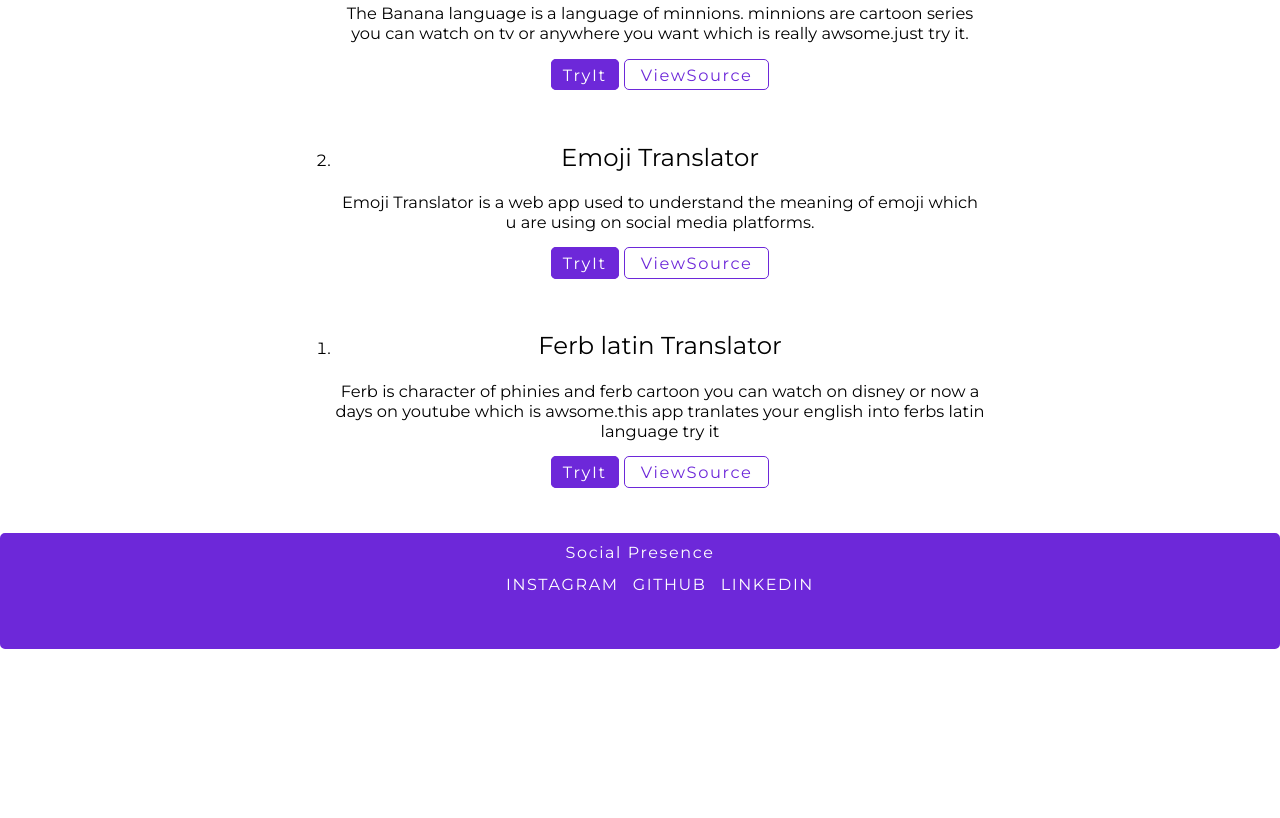
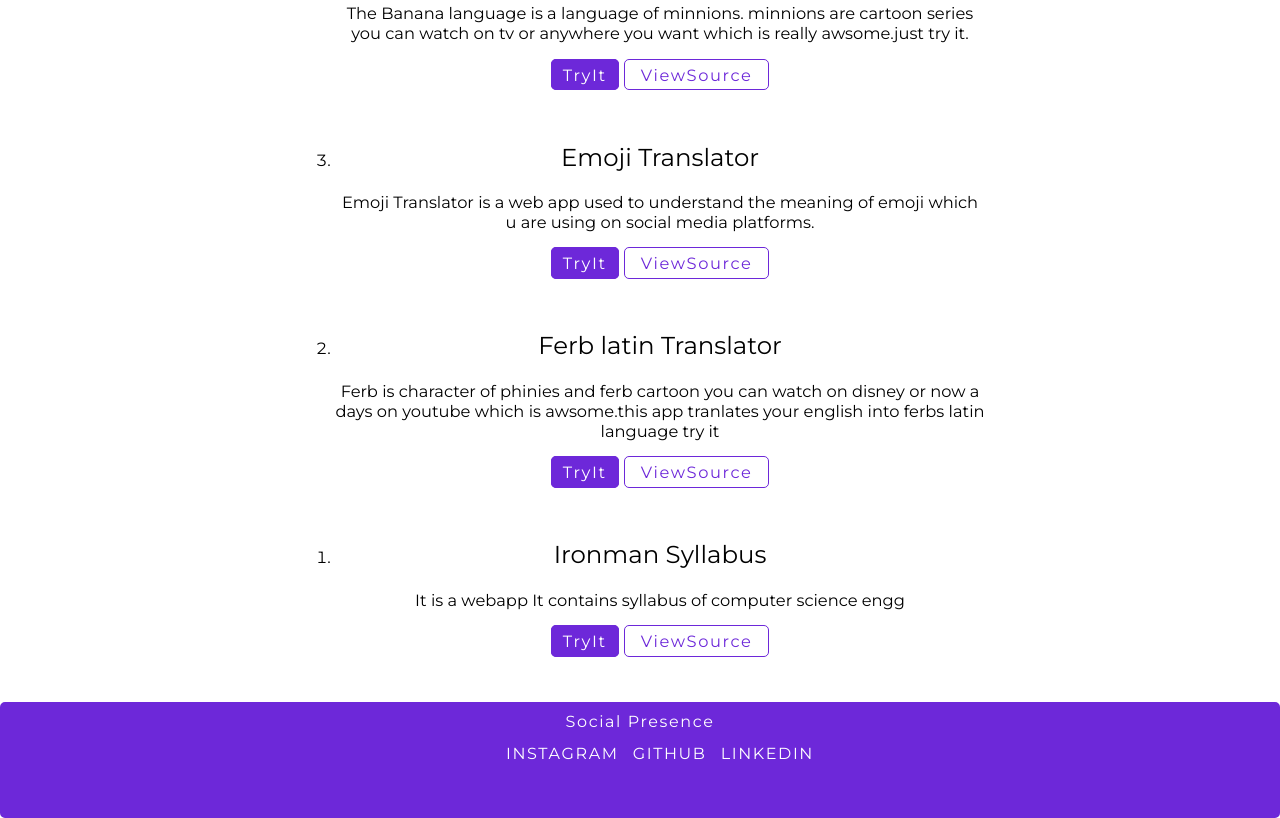
Before and after one commit to nickurane/neogprofile, a plain HTML site: page projects.html in a window 1280 px wide. Shown: the part 1020-1838 px from the top of the page. Before the commit the page ends 1669 px from the top, so only its background shows below. Drawn offline with Linux system fonts and the light colour scheme; a web font is replaced by a local one.

Commit message:
Update projects.html

```diff
--- a/projects.html
+++ b/projects.html
@@ -157,6 +157,26 @@
                 </div>
 
              </li>
+           <li>
+                <div class="container container-center">
+                     <h1>Ironman Syllabus</h1>
+                     <p>
+                         It is a webapp It contains syllabus of computer science engg
+                     </p>
+
+                     <ul class="footer-elements" style="display:inline-flex; padding: 5px;">
+                         <li style="padding-right: 5px;"  >
+                            <a href="https://ironmansyllabus.netlify.app/" class="primary-btn">TryIt</a>
+                         </li>
+                         <br>
+                         <li  >
+                            <a href="https://github.com/nickurane/ironmansyllabus" style="color:#6D28D9;" class="secondary-btn">ViewSource</a>
+                         </li>
+                     </ul>
+
+                </div>
+
+             </li>
 
 
 
```
